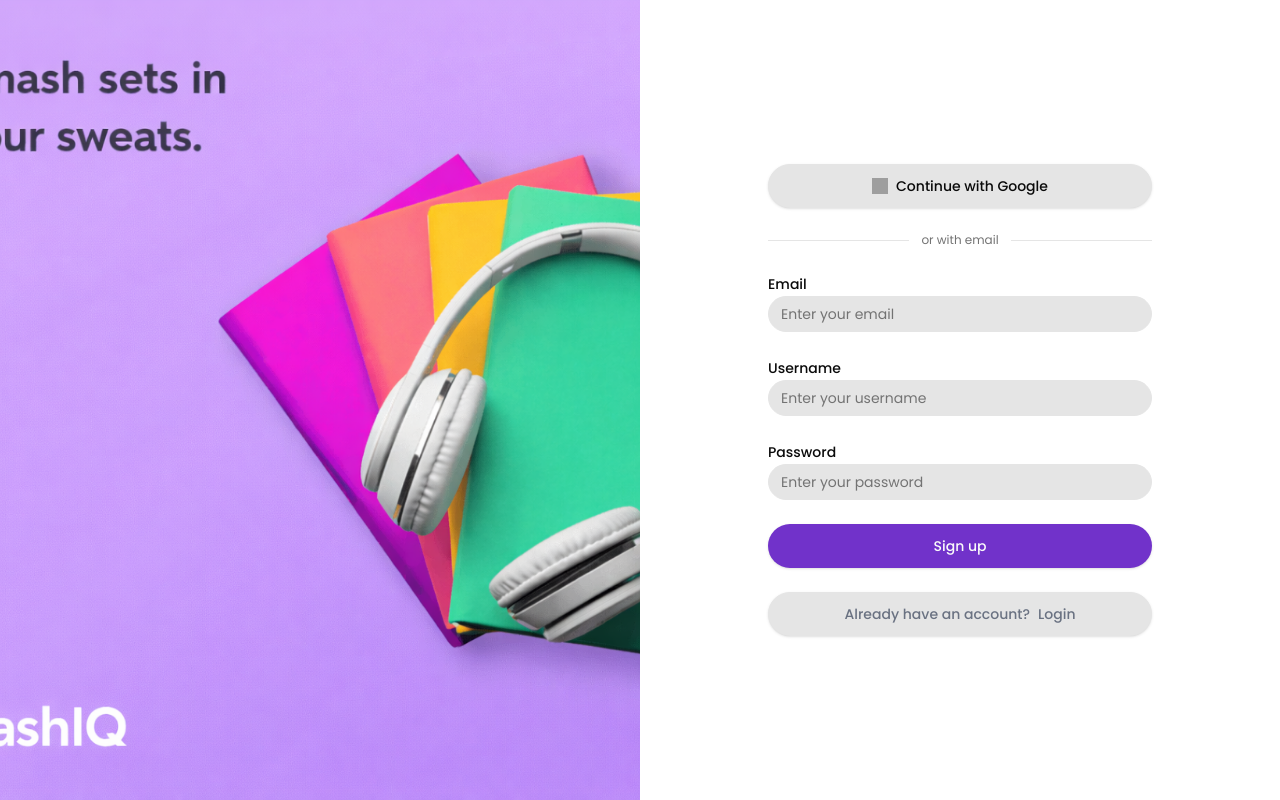
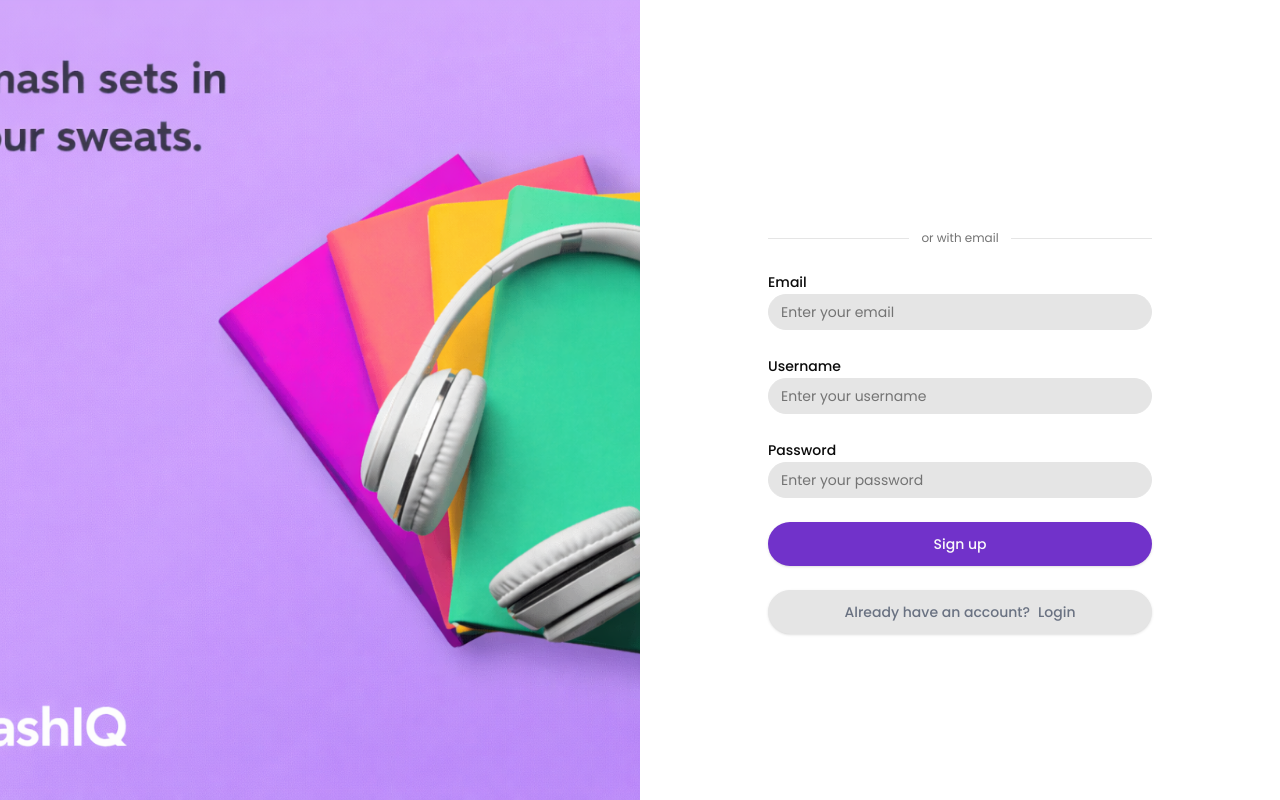
Before and after one commit to kyBa-Le/FLASHIQ, a React (Vite) app: page /signup in a window 1280 px wide. Built offline with nearby package versions, Linux system fonts and the light colour scheme; no server answers; grey boxes are pictures that could not be loaded.

Commit message:
feat(signup): add the google signup to signup page

```diff
--- a/src/components/common/SignupForm.tsx
+++ b/src/components/common/SignupForm.tsx
@@ -14,6 +14,7 @@ import {
   FormMessage,
 } from "@/components/ui/form";
 import { signupSchema } from "@/schema/signup.schema";
+import { GoogleLogin, type CredentialResponse } from "@react-oauth/google";
 
 type SignupFormValues = z.infer<typeof signupSchema>;
 
@@ -21,12 +22,16 @@ interface SignupFormProps {
   form: UseFormReturn<SignupFormValues>;
   onSubmit: (data: SignupFormValues) => void;
   serverError: string | null;
+  onGoogleLoginSuccess: (credentialResponse: CredentialResponse) => void;
+  onGoogleLoginError: () => void;
 }
 
 export default function SignupForm({
   form,
   onSubmit,
   serverError,
+  onGoogleLoginSuccess,
+  onGoogleLoginError,
 }: SignupFormProps) {
   return (
     <div className="flex w-full h-full items-center justify-center px-6 py-8 overflow-y-auto">
@@ -36,18 +41,17 @@ export default function SignupForm({
           className="w-full max-w-sm space-y-6"
           noValidate
         >
-          <Button
-            type="button"
-            variant="outline"
-            className="w-full h-11 gap-2 rounded-full bg-input"
-          >
-            <img
-              src="https://www.svgrepo.com/show/475656/google-color.svg"
-              alt="Google"
-              className="h-4 w-4"
-            />
-            Continue with Google
-          </Button>
+          <GoogleLogin
+            onSuccess={onGoogleLoginSuccess}
+            onError={onGoogleLoginError}
+            useOneTap
+            shape="pill"
+            theme="outline"
+            width="100%"
+            logo_alignment="center"
+            size="large"
+            text="continue_with"
+          />
           <div className="relative flex items-center">
             <Separator className="flex-1" />
             <span className="px-3 text-xs text-muted-foreground">
--- a/src/pages/SignupPage.tsx
+++ b/src/pages/SignupPage.tsx
@@ -8,10 +8,14 @@ import { signupSchema } from "@/schema/signup.schema";
 import { register } from "@/services/auth.service";
 import AuthLayout from "@/layouts/AuthLayout";
 import SignupForm from "../components/common/SignupForm";
+import { toast } from "sonner";
+import type { CredentialResponse } from "@react-oauth/google";
+import { useAuth } from "@/hooks/useAuth";
 
 type SignupFormValues = z.infer<typeof signupSchema>;
 
 export default function SignupPage() {
+  const { loginWithGoogle } = useAuth();
   const navigate = useNavigate();
   const [serverError, setServerError] = useState<string | null>(null);
 
@@ -56,9 +60,29 @@ export default function SignupPage() {
     }
   };
 
+  const onGoogleLoginSuccess = async (credentialResponse: CredentialResponse) => {
+    const { credential } = credentialResponse;
+
+    if (credential) {
+      try {
+        await loginWithGoogle(credential);
+        navigate('/');
+
+        // eslint-disable-next-line @typescript-eslint/no-explicit-any
+      } catch (error: any) {
+        const message = error.response?.data?.message || "An unexpected error occurred. Please try again."
+        toast.error(message);
+      }
+    }
+  }
+
+  const onGoogleLoginError = () => {
+    toast.error("An unexpected error occurred. Please try again.");
+  }
+
   return (
     <AuthLayout>
-      <SignupForm form={form} onSubmit={onSubmit} serverError={serverError} />
+      <SignupForm form={form} onSubmit={onSubmit} serverError={serverError} onGoogleLoginSuccess={onGoogleLoginSuccess} onGoogleLoginError={onGoogleLoginError} />
     </AuthLayout>
   );
 }
```
